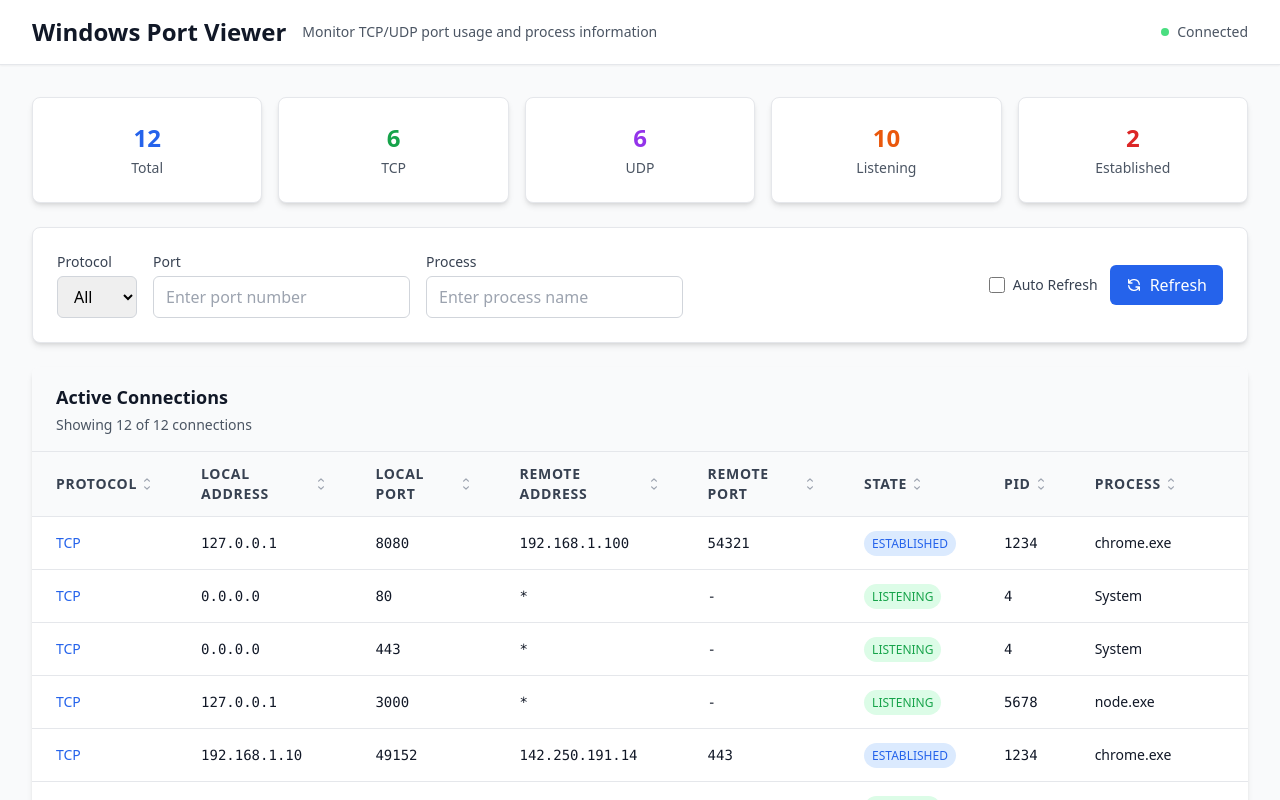
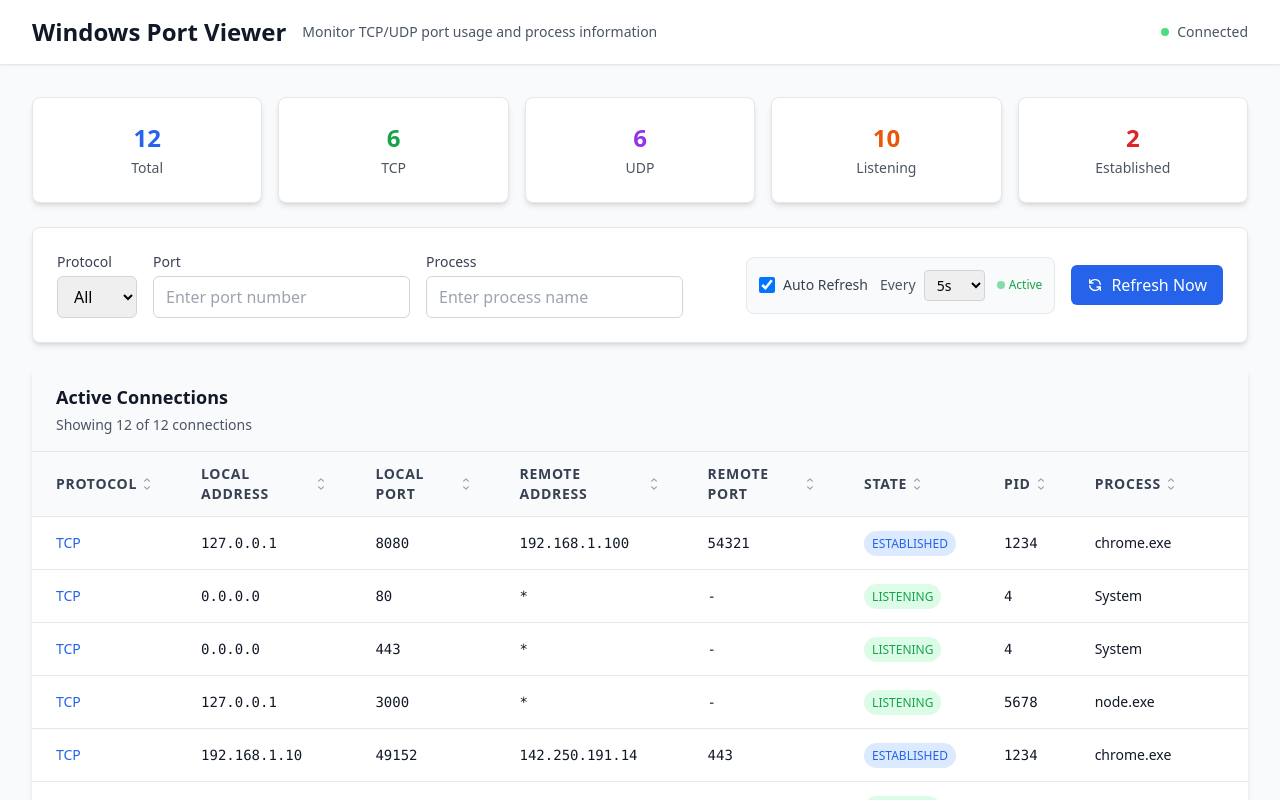
Before and after one commit to rock117/PortViewer, a Nuxt app: page / in a window 1280 px wide. Both pictures are taken after a click on the checkbox "Auto Refresh". Shown: the top 800 px of the page. Built offline with nearby package versions, Linux system fonts and the light colour scheme.

Commit message:
feat:add refresh setting for auto refresh in UI

```diff
--- a/components/FiltersCard.vue
+++ b/components/FiltersCard.vue
@@ -43,7 +43,9 @@
       </div>
 
       <!-- Action Buttons -->
-      <div class="flex items-center gap-3">
+      <div class="flex items-center gap-4">
+        <!-- Auto Refresh Settings -->
+        <div class="flex items-center gap-3 p-3 bg-gray-50 rounded-lg border">
           <!-- Auto Refresh Toggle -->
           <div class="flex items-center">
             <input
@@ -51,14 +53,37 @@
               id="autoRefresh"
               :checked="autoRefresh"
               @change="toggleAutoRefresh"
-            class="w-4 h-4 text-blue-600 border-gray-300 rounded focus:ring-blue-500"
+              class="w-4 h-4 text-blue-600 border-gray-300 rounded focus:ring-blue-500 cursor-pointer"
             />
-          <label for="autoRefresh" class="ml-2 text-sm text-gray-700">
+            <label for="autoRefresh" class="ml-2 text-sm font-medium text-gray-700 cursor-pointer">
               Auto Refresh
             </label>
           </div>
 
-        <!-- Refresh Button -->
+          <!-- Refresh Interval Selector -->
+          <div class="flex items-center gap-2" v-if="autoRefresh">
+            <span class="text-sm text-gray-600">Every</span>
+            <select
+              :value="refreshIntervalSeconds"
+              @change="setRefreshInterval(parseInt(($event.target as HTMLSelectElement).value))"
+              class="text-sm border border-gray-300 rounded px-2 py-1 focus:ring-blue-500 focus:border-blue-500"
+            >
+              <option value="2">2s</option>
+              <option value="5">5s</option>
+              <option value="10">10s</option>
+              <option value="30">30s</option>
+              <option value="60">1m</option>
+            </select>
+          </div>
+
+          <!-- Auto Refresh Status -->
+          <div class="flex items-center gap-1" v-if="autoRefresh">
+            <div class="w-2 h-2 bg-green-500 rounded-full animate-pulse"></div>
+            <span class="text-xs text-green-600">Active</span>
+          </div>
+        </div>
+
+        <!-- Manual Refresh Button -->
         <button
           @click="fetchConnections"
           :disabled="isLoading"
@@ -73,7 +98,7 @@
           >
             <path stroke-linecap="round" stroke-linejoin="round" stroke-width="2" d="M4 4v5h.582m15.356 2A8.001 8.001 0 004.582 9m0 0H9m11 11v-5h-.581m0 0a8.003 8.003 0 01-15.357-2m15.357 2H15" />
           </svg>
-          {{ isLoading ? 'Loading...' : 'Refresh' }}
+          {{ isLoading ? 'Loading...' : 'Refresh Now' }}
         </button>
       </div>
     </div>
@@ -88,9 +113,11 @@ interface Props {
     process: string
   }
   autoRefresh: boolean
+  refreshIntervalSeconds: number
   isLoading: boolean
   updateFilter: (key: string, value: string) => void
   toggleAutoRefresh: () => void
+  setRefreshInterval: (seconds: number) => void
   fetchConnections: () => void
 }
 
--- a/composables/useConnections.ts
+++ b/composables/useConnections.ts
@@ -1,3 +1,4 @@
+import { ref, computed, watch, onUnmounted, readonly } from 'vue'
 import type { ConnectionInfo } from '~/plugins/tauri.client'
 
 export interface FilterState {
@@ -16,8 +17,9 @@ export const useConnections = () => {
   const filteredConnections = ref<ConnectionInfo[]>([])
   const isLoading = ref(false)
   const error = ref<string | null>(null)
-  const autoRefresh = ref(true)
+  const autoRefresh = ref(false)
   const refreshInterval = ref<NodeJS.Timeout | null>(null)
+  const refreshIntervalSeconds = ref(5) // Default 5 seconds
 
   const filters = ref<FilterState>({
     protocol: 'all',
@@ -152,7 +154,7 @@ export const useConnections = () => {
       if (autoRefresh.value) {
         fetchConnections()
       }
-    }, 5000) // Refresh every 5 seconds
+    }, refreshIntervalSeconds.value * 1000) // Use configurable interval
   }
 
   const stopAutoRefresh = () => {
@@ -168,6 +170,14 @@ export const useConnections = () => {
       startAutoRefresh()
     } else {
       stopAutoRefresh()
+    }
+  }
+
+  const setRefreshInterval = (seconds: number) => {
+    refreshIntervalSeconds.value = seconds
+    if (autoRefresh.value) {
+      // Restart with new interval
+      startAutoRefresh()
     }
   }
 
@@ -190,10 +200,12 @@ export const useConnections = () => {
     filters,
     sortConfig: readonly(sortConfig),
     autoRefresh,
+    refreshIntervalSeconds: readonly(refreshIntervalSeconds),
     fetchConnections,
     sortBy,
     updateFilter,
     toggleAutoRefresh,
+    setRefreshInterval,
     startAutoRefresh,
     stopAutoRefresh
   }
--- a/pages/index.vue
+++ b/pages/index.vue
@@ -38,9 +38,11 @@
       <FiltersCard
         :filters="filters"
         :auto-refresh="autoRefresh"
+        :refresh-interval-seconds="refreshIntervalSeconds"
         :is-loading="isLoading"
         :update-filter="updateFilter"
         :toggle-auto-refresh="toggleAutoRefresh"
+        :set-refresh-interval="setRefreshInterval"
         :fetch-connections="fetchConnections"
       />
 
@@ -93,10 +95,12 @@ const {
   filters,
   sortConfig,
   autoRefresh,
+  refreshIntervalSeconds,
   fetchConnections,
   sortBy,
   updateFilter,
   toggleAutoRefresh,
+  setRefreshInterval,
   startAutoRefresh
 } = useConnections()
 
```
Lines whose indentation alone changed are shown as unchanged.
